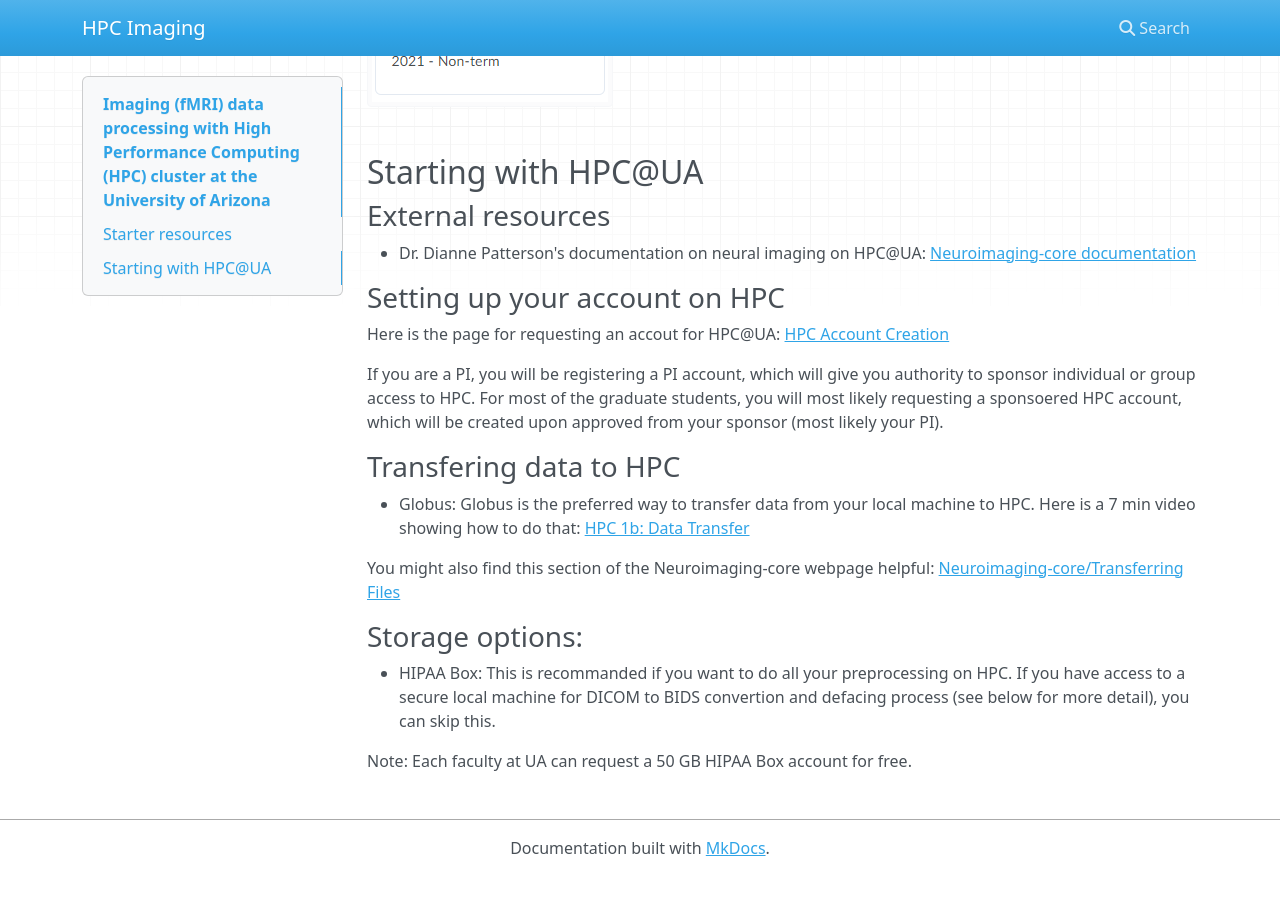
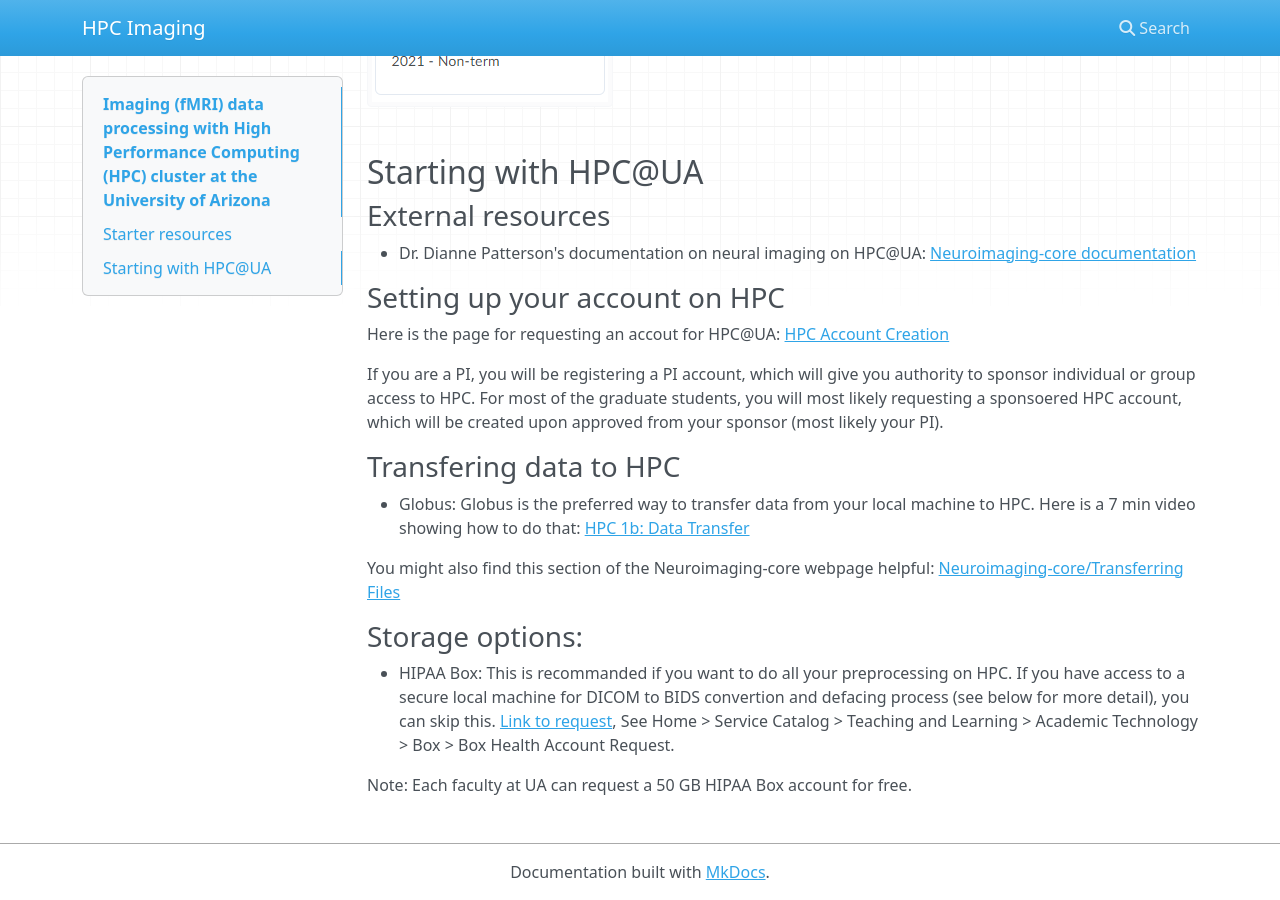
Before and after one commit to Diheng/HPC_imaging, an MkDocs documentation site: the page built from docs/index.md, in a window 1280 px wide and 900 px high, scrolled down 954 px. Built offline with MkDocs 1.6.1, drawn with Linux system fonts in a browser that asks for light colours; nearby versions of some CDN libraries; before the commit the page ends 1830 px from its top, so only the background shows below that.

Commit message:
More on box health

```diff
--- a/docs/index.md
+++ b/docs/index.md
@@ -45,6 +45,6 @@ You might also find this section of the Neuroimaging-core webpage helpful: [Neu
 
 ### Storage options:
 
-- HIPAA Box: This is recommanded if you want to do all your preprocessing on HPC. If you have access to a secure local machine for DICOM to BIDS convertion and defacing process (see below for more detail), you can skip this.
+- HIPAA Box: This is recommanded if you want to do all your preprocessing on HPC. If you have access to a secure local machine for DICOM to BIDS convertion and defacing process (see below for more detail), you can skip this. [Link to request](https://uarizona.service-now.com/), See Home > Service Catalog > Teaching and Learning > Academic Technology > Box > Box Health Account Request.
 
 Note: Each faculty at UA can request a 50 GB HIPAA Box account for free.
```
